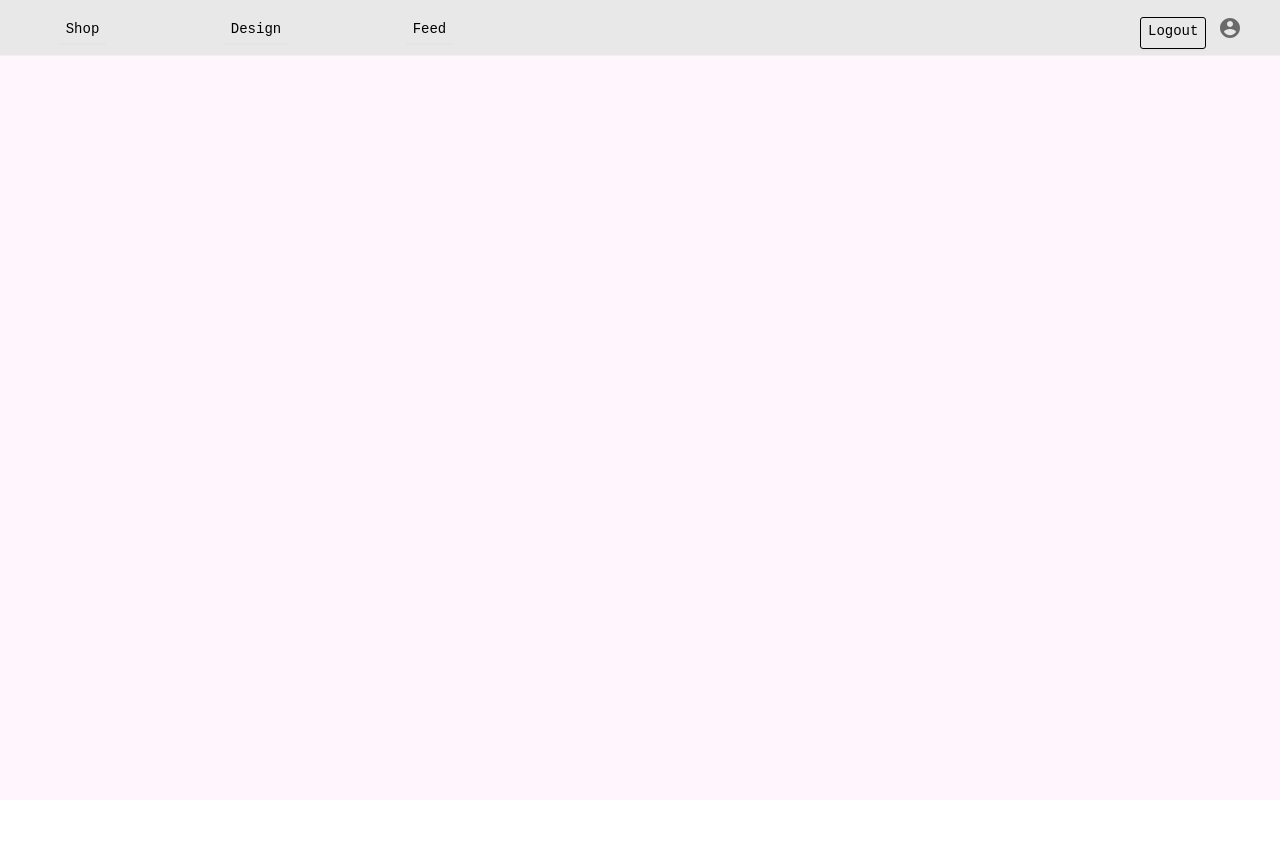
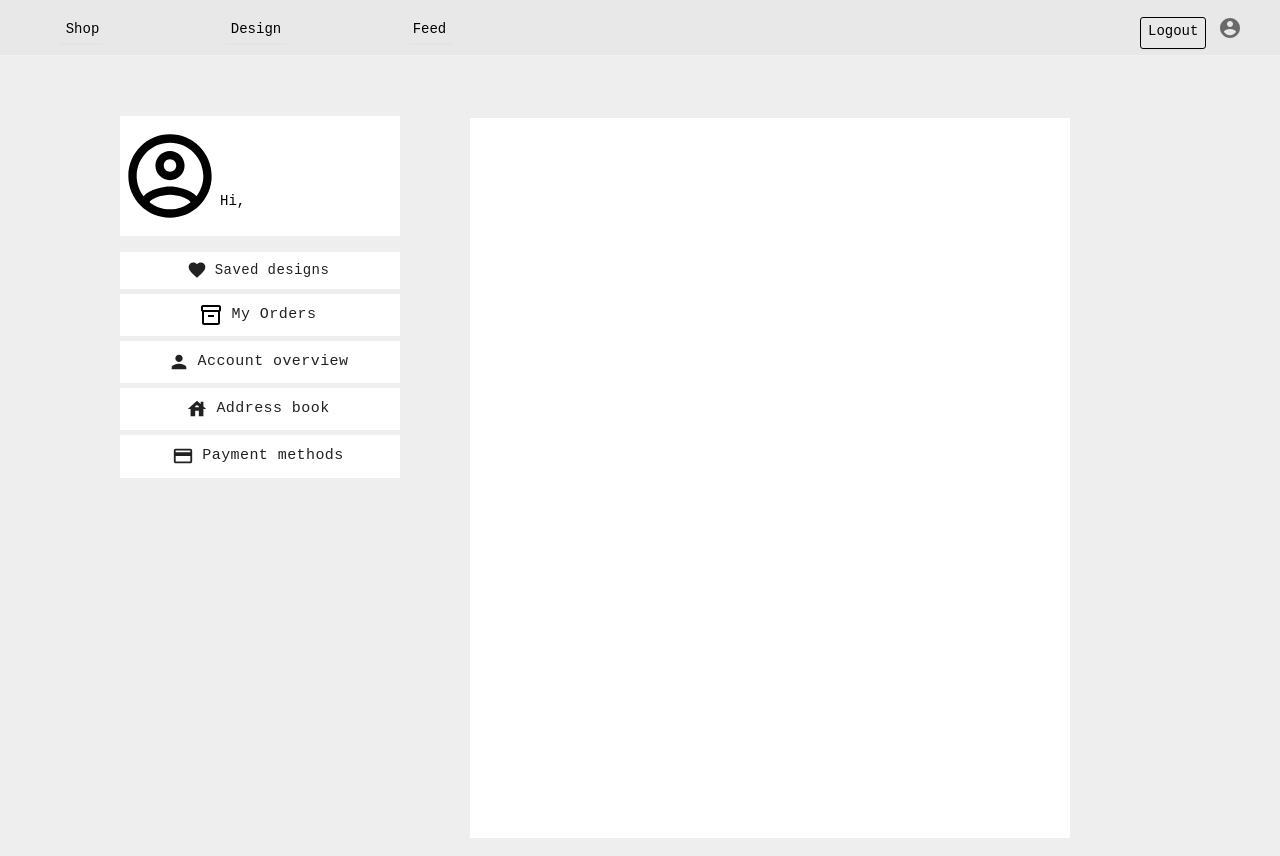
Before and after one commit to benceVadasz/rug-rets-react-typescript, a React (Create React App) app in the folder client/: page /profile in a window 1280 px wide. Before the commit the page ends 800 px from the top, so only its background shows below. Built offline with nearby package versions, Linux system fonts and the light colour scheme; no server answers; sample sign-in values are in the browser's storage.

Commit message:
Adds base of profile page

```diff
--- a/client/src/App.tsx
+++ b/client/src/App.tsx
@@ -8,6 +8,7 @@ import Feed from "./pages/Feed";
 import DesignProvider from "./context/DesignProvider";
 import DesignDetails from "./pages/DesignDetails";
 import Register from "./pages/Register";
+import Profile from "./pages/Profile";
 
 function App() {
     return (
@@ -15,6 +16,7 @@ function App() {
             <Navbar/>
             <Route exact path="/login" children={<Login/>}/>
             <Route exact path="/register" children={<Register/>}/>
+            <Route exact path="/profile" children={<Profile/>}/>
             <Route exact path="/design" children={<Design/>}/>
             <Route exact path="/design/:id" children={<DesignDetails/>}
             />
--- /dev/null
+++ b/client/src/components/profile/Orders.tsx
@@ -0,0 +1,11 @@
+import React, { Component } from 'react'
+
+export default class Orders extends Component {
+  render() {
+    return (
+      <div>
+
+      </div>
+    )
+  }
+}
--- /dev/null
+++ b/client/src/components/profile/ProfileMenu.tsx
@@ -0,0 +1,57 @@
+import React, {Component} from 'react'
+import * as PM from '../../styles/ProfileMenu.styles'
+import Box from '../../assets/inventory_2_black_24dp.svg'
+import acc from '../../assets/account_circle_black_24dp.svg'
+import FavoriteIcon from '@material-ui/icons/Favorite';
+import PersonIcon from '@material-ui/icons/Person';
+import HouseIcon from '@material-ui/icons/House';
+import CreditCardIcon from '@material-ui/icons/CreditCard';
+
+export default class ProfileMenu extends Component {
+
+    render() {
+        const userState = JSON.parse(localStorage.getItem('profile') as string)?.result
+
+        return (
+            <PM.Paper>
+                <PM.AvatarContainer>
+                    <PM.Avatar src={acc}/>
+                        <PM.Typo className="lower-case">
+                            Hi, {userState?.givenName}
+                        </PM.Typo>
+                </PM.AvatarContainer>
+                <div>
+                    <PM.Divider/>
+                </div>
+                <PM.Link activeClassName='current' to="/profile/saved">
+                    <PM.Button className='lower-case'
+                               startIcon={<FavoriteIcon fontSize="large"/>}>Saved designs
+                    </PM.Button>
+                </PM.Link>
+                <PM.Link activeClassName='current' to="/profile/orders">
+
+                    <PM.Button variant="contained" size="large" className='lower-case'>
+                        <PM.Img src={Box}/>
+                        My Orders
+                    </PM.Button>
+                </PM.Link>
+                <PM.Link activeClassName='current' to="/profile/account">
+                    <PM.Button variant="contained" size="large" className='lower-case'
+                               startIcon={<PersonIcon fontSize="large"/>}>
+                        Account overview
+                    </PM.Button>
+                </PM.Link>
+                <PM.Link activeClassName='current' to="/profile/address-book">
+                    <PM.Button variant="contained" size="large" className='lower-case'
+                               startIcon={<HouseIcon fontSize="large"/>}>Address book
+                    </PM.Button>
+                </PM.Link>
+                <PM.Link activeClassName='current' to="/profile/payments">
+                    <PM.Button variant="contained" size="large" className='lower-case'
+                               startIcon={<CreditCardIcon fontSize="large"/>}>Payment methods
+                    </PM.Button>
+                </PM.Link>
+            </PM.Paper>
+        )
+    }
+}
--- /dev/null
+++ b/client/src/components/profile/ProfilePersonalInfo.tsx
@@ -0,0 +1,11 @@
+import React, { Component } from 'react'
+
+export default class ProfilePersonalInfo extends Component {
+  render() {
+    return (
+      <div>
+
+      </div>
+    )
+  }
+}
--- /dev/null
+++ b/client/src/components/profile/SavedDesigns.tsx
@@ -0,0 +1,11 @@
+import React, { Component } from 'react'
+
+export default class SavedDesigns extends Component {
+  render() {
+    return (
+      <div>
+
+      </div>
+    )
+  }
+}
--- /dev/null
+++ b/client/src/pages/Profile.tsx
@@ -0,0 +1,28 @@
+import React, {Component} from 'react'
+import {Route} from "react-router-dom";
+import ProfilePersonalInfo from "../components/profile/ProfilePersonalInfo";
+import SavedDesigns from "../components/profile/SavedDesigns";
+import Orders from "../components/profile/Orders";
+import * as PS from '../styles/Profile.styles';
+import ProfileMenu from "../components/profile/ProfileMenu";
+
+export default class Profile extends Component {
+
+    render() {
+        const userState = JSON.parse(localStorage.getItem('profile') as string)?.result
+        if (!userState) window.location.href = '/login';
+
+        return (
+            <PS.BG>
+                <PS.Container>
+                        <ProfileMenu/>
+                        <PS.Grid>
+                            <Route exact path="/profile/account" children={<ProfilePersonalInfo/>}/>
+                            <Route exact path="/profile/saved" children={<SavedDesigns/>}/>
+                            <Route exact path="/profile/orders" children={<Orders/>}/>
+                        </PS.Grid>
+                </PS.Container>
+            </PS.BG>
+        )
+    }
+}
--- /dev/null
+++ b/client/src/styles/Profile.styles.ts
@@ -0,0 +1,20 @@
+import styled from "@emotion/styled";
+import {Typography} from "antd";
+
+export const Container = styled.div({
+    padding: '20px 150px 0 120px',
+    display: 'flex'
+    // maxWidth: "90%",
+});
+
+export const BG = styled.div({
+    backgroundColor: '#EEEEEE',
+    position: 'relative',
+    height: '100vh',
+});
+export const Grid = styled.div({
+    backgroundColor: 'white',
+    width: 600,
+    height: '90vh',
+    margin: '42px 0 0 70px'
+});
--- /dev/null
+++ b/client/src/styles/ProfileMenu.styles.ts
@@ -0,0 +1,66 @@
+import styled from "@emotion/styled";
+import {Typography} from 'antd'
+import {Button as MButton} from '@material-ui/core'
+import {NavLink} from "react-router-dom";
+import {Divider as AntDivider} from "antd";
+
+export const Paper = styled.div({
+    alignItems: "center",
+    display: "flex",
+    flexFlow: "column",
+    boxShadow: 'none',
+    // backgroundColor: '#EDEDE9',
+    width: 280,
+    marginTop: 40
+});
+
+export const Button = styled(MButton)({
+    width: "100%",
+    fontSize: "16px",
+    color: "white",
+    backgroundColor: 'white !important',
+
+    display: 'flex',
+    justifyContent: "flex-start",
+    '&:hover': {
+        backgroundColor: '#EDEEF7 !important',
+    },
+    marginBottom: '5px !important',
+    boxShadow: 'none !important',
+    borderRadius: '0 !important',
+    border: 'none !important'
+
+});
+
+export const Typo = styled(Typography) ({
+    marginTop: 50,
+})
+
+export const Avatar = styled.img({
+    width: 100,
+    height: 100,
+    display: 'inline-block'
+});
+
+export const Link = styled(NavLink)({
+    width: '100%',
+    textDecoration: "none",
+    textAlign: 'left',
+    borderRadius: 'none'
+});
+
+export const Divider = styled(AntDivider)({
+    margin: "5px 0 10px 0"
+});
+
+export const AvatarContainer = styled.div({
+    backgroundColor: 'white',
+    width: '100%',
+    padding: '10px 0 10px 0',
+    display: 'flex',
+    alignItems: 'center'
+});
+
+export const Img = styled.img({
+    margin: '0 9px 0 -5px'
+})
```
Also changed, not shown: client/src/assets/account_circle_black_24dp.svg (added), client/src/assets/inventory_2_black_24dp.svg (added).
